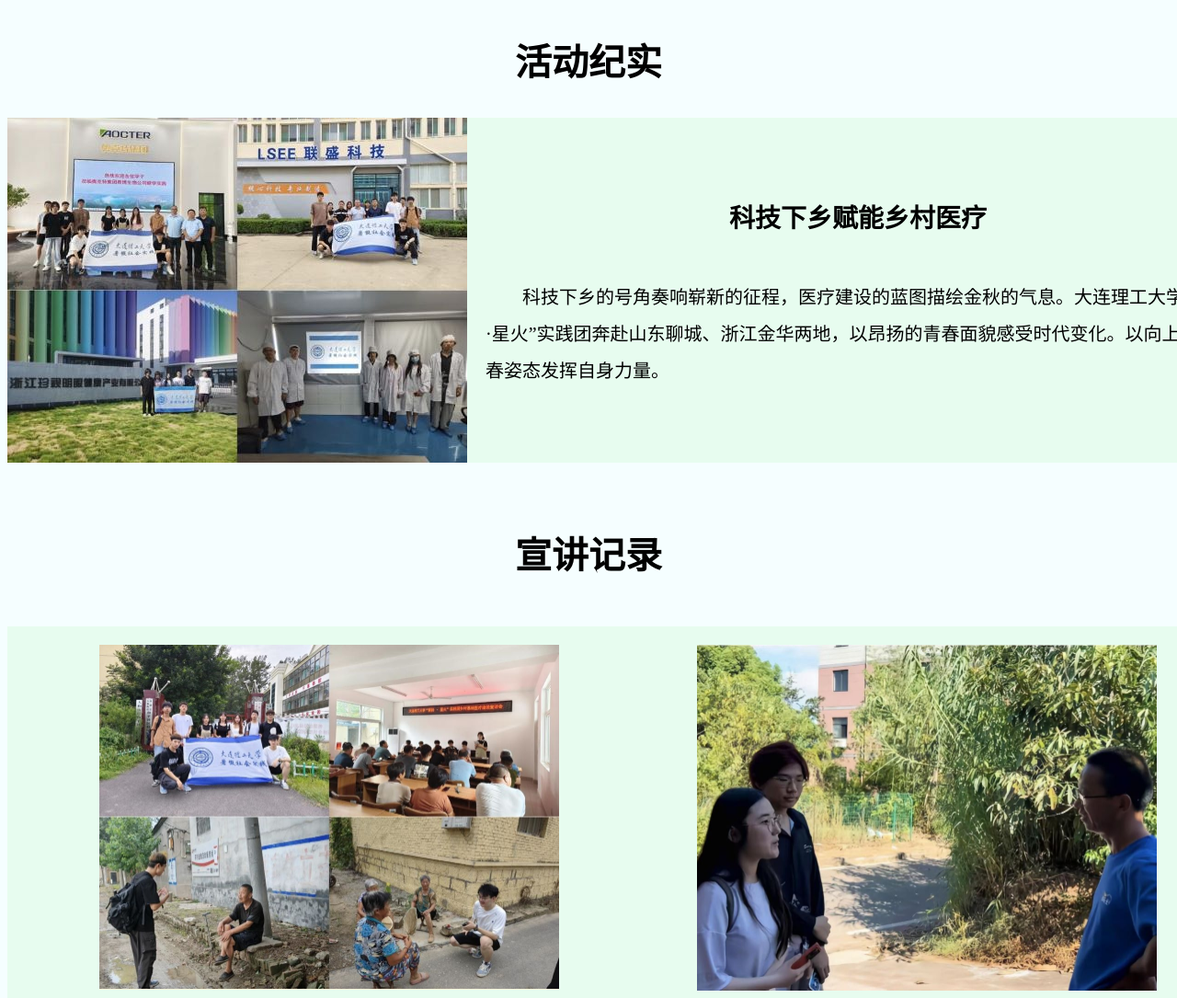
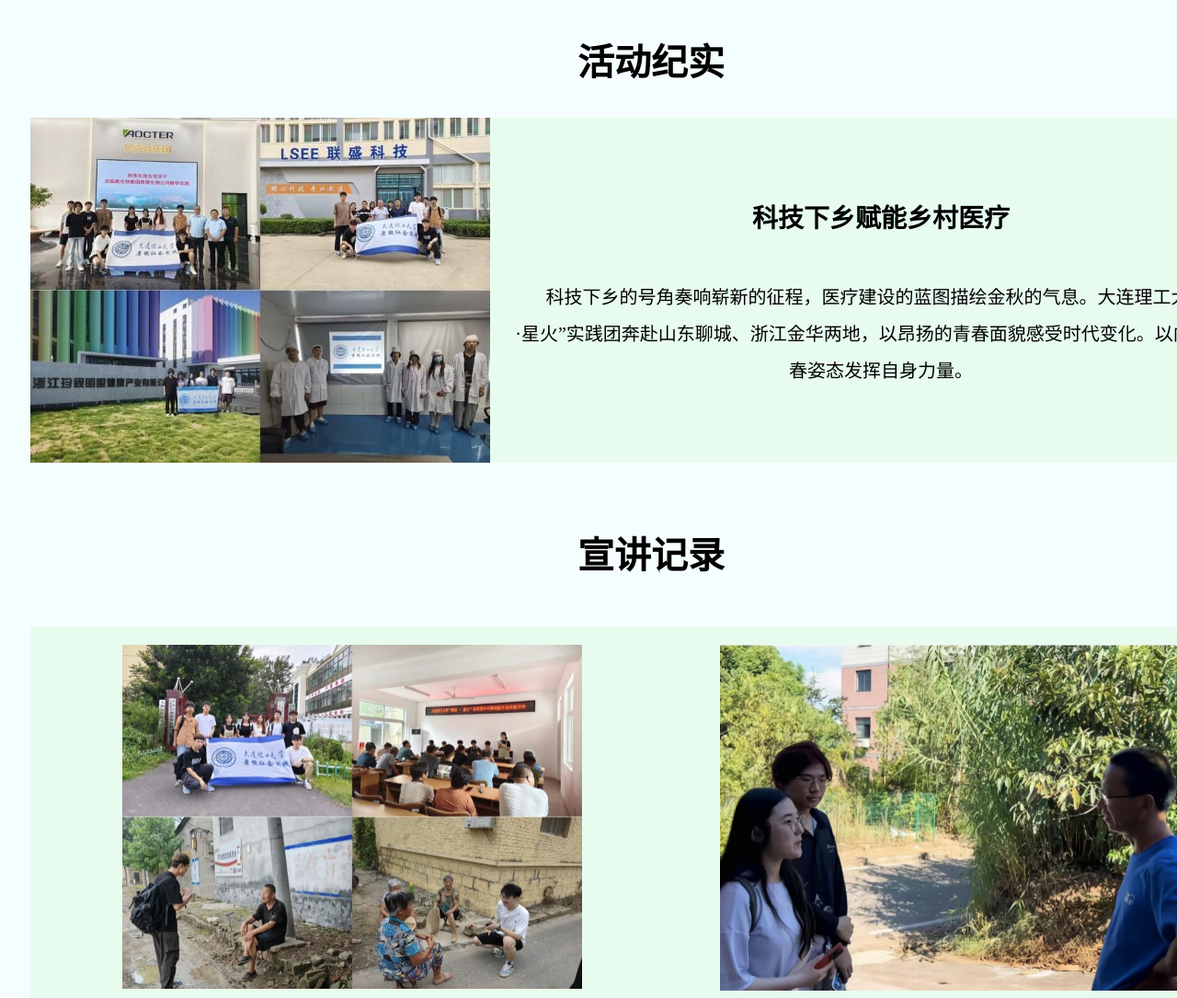
Before and after one commit to LYU-DONGNAN/xinghuo-ziyun, a plain HTML site: page basic.html in a window 1280 px wide. Shown: the part 940-2025 px from the top of the page at 92% size. Drawn offline with Linux system fonts and the light colour scheme.

Commit message:
Update web.css

```diff
--- a/css/web.css
+++ b/css/web.css
@@ -27,6 +27,10 @@ a {
 a:hover{
     color: rgb(156, 242, 186);
 }
+.page{
+    width: 1400px;
+    text-align: center;
+}
 
 .title{
     background: url(../img/flag.jpg) no-repeat;
@@ -54,7 +58,7 @@ a:hover{
     display: flex;
     flex-direction: column; /* 垂直排列子元素 */
     justify-content: center; /* 垂直居中 */
-    align-items: center; /* 水平居中 */
+    /* align-items: center;  */
     width: 850px;
     height: 100%;
     background-color: #e7fcef;
```
